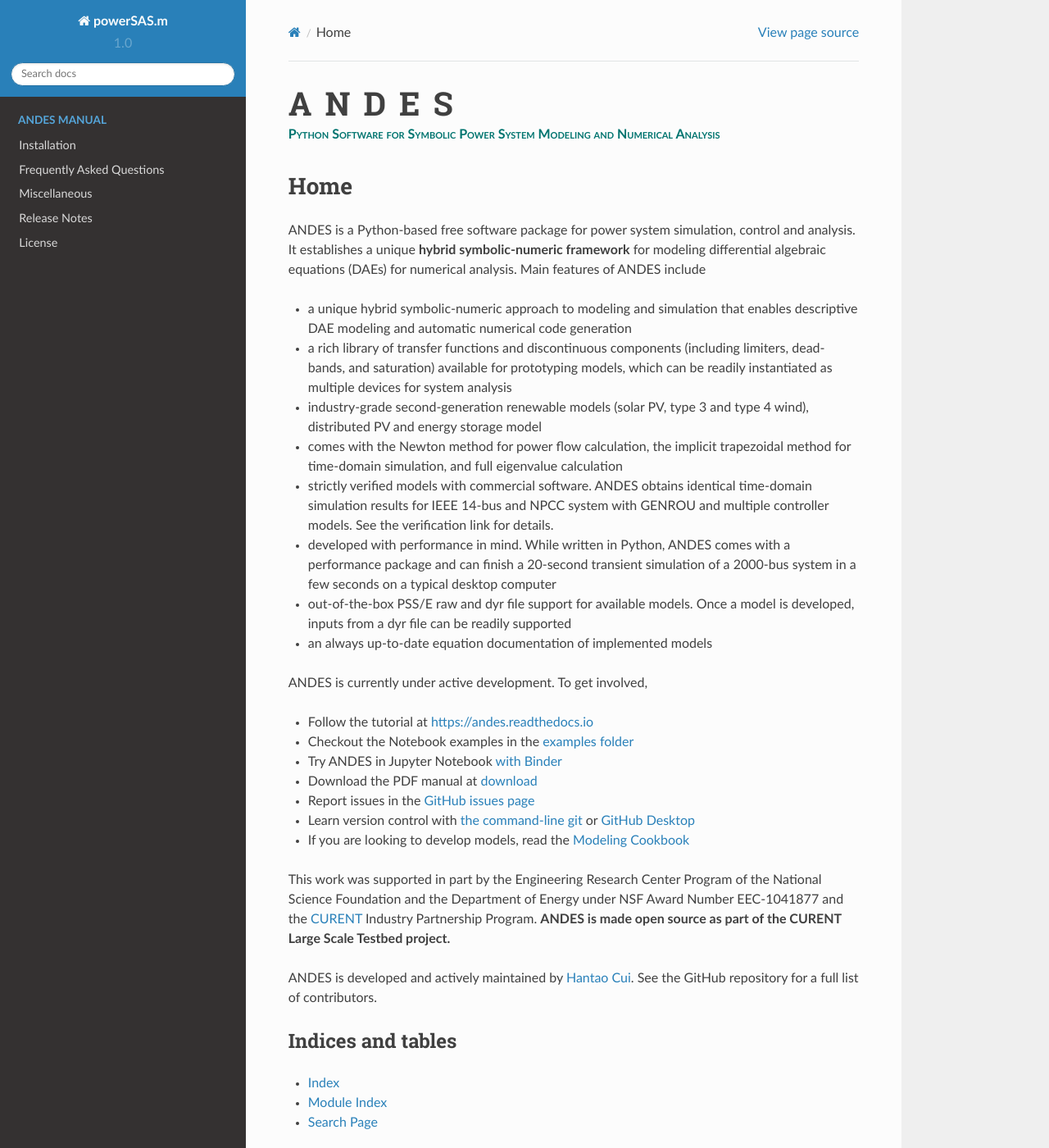
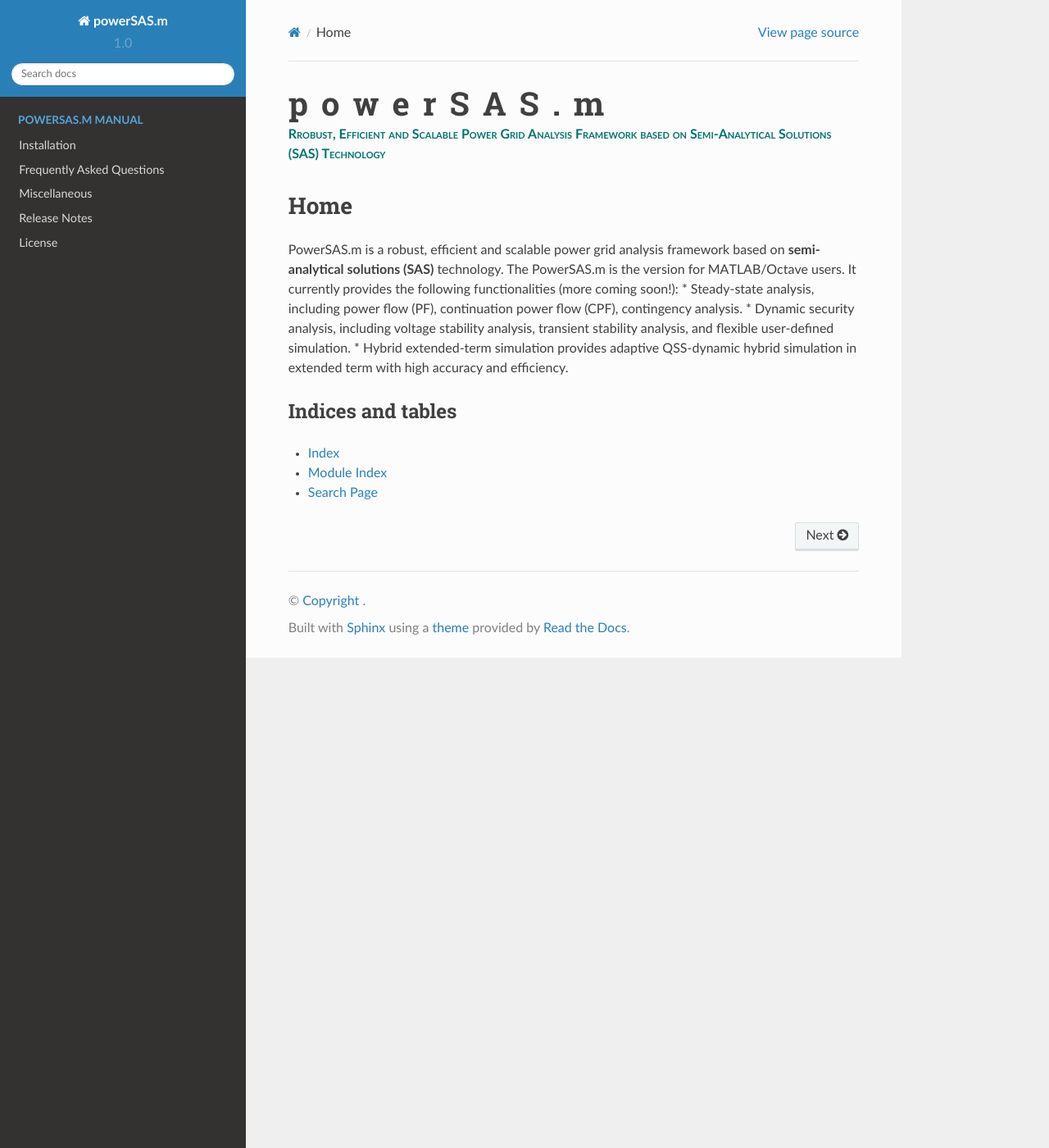
Before and after one commit to ANL-CEEESA/powersas.m, a Sphinx documentation site: the page built from docs/source/index.rst, in a window 1280 px wide and 1400 px high. Shown: the whole window at 82% size. Built offline with Sphinx 7.4.7 and the Read the Docs theme 2.0.0, drawn with Linux system fonts in a browser that asks for light colours; pages that are not in the unit, such as notebooks, are missing from menus.

Commit message:
start adding powerSAS.m to the template

```diff
--- a/docs/source/index.rst
+++ b/docs/source/index.rst
@@ -1,5 +1,5 @@
-.. ANDES documentation master file, created by
-   sphinx-quickstart on Thu Jun 21 11:11:34 2018.
+.. powerSAS.m documentation master file, created by
+   sphinx-quickstart on 02/21/2023.
    You can adapt this file completely to your liking, but it should at least
    contain the root `toctree` directive.
 
@@ -7,66 +7,71 @@
 
    <embed>
    <h1 style="letter-spacing: 0.4em; font-size: 2.5em !important;
-   margin-bottom: 0; padding-bottom: 0"> ANDES </h1>
+   margin-bottom: 0; padding-bottom: 0"> powerSAS.m </h1>
 
    <p style="color: #00746F; font-variant: small-caps; font-weight: bold;
    margin-bottom: 2em">
-   Python Software for Symbolic Power System Modeling and Numerical Analysis</p>
+   Rrobust, Efficient and Scalable Power Grid Analysis Framework based on Semi-Analytical Solutions (SAS) Technology</p>
    </embed>
 
 ****
 Home
 ****
+PowerSAS.m is a robust, efficient and scalable power grid analysis framework based on **semi-analytical solutions (SAS)** technology.
+The PowerSAS.m is the version for MATLAB/Octave users. It currently provides the following functionalities (more coming soon!):
+* Steady-state analysis, including power flow (PF), continuation power flow (CPF), contingency analysis.
+* Dynamic security analysis, including voltage stability analysis, transient stability analysis, and flexible user-defined simulation.
+* Hybrid extended-term simulation provides adaptive QSS-dynamic hybrid simulation in extended term with high accuracy and efficiency.
 
-ANDES is a Python-based free software package for power system simulation, control and analysis.
-It establishes a unique **hybrid symbolic-numeric framework** for modeling differential algebraic
-equations (DAEs) for numerical analysis. Main features of ANDES include
+.. ANDES is a Python-based free software package for power system simulation, control and analysis.
+.. It establishes a unique **hybrid symbolic-numeric framework** for modeling differential algebraic
+.. equations (DAEs) for numerical analysis. Main features of ANDES include
 
-* a unique hybrid symbolic-numeric approach to modeling and simulation that enables descriptive DAE modeling and
-  automatic numerical code generation
-* a rich library of transfer functions and discontinuous components (including limiters, dead-bands, and
-  saturation) available for prototyping models, which can be readily instantiated as multiple devices for
-  system analysis
-* industry-grade second-generation renewable models (solar PV, type 3 and type 4 wind),
-  distributed PV and energy storage model
-* comes with the Newton method for power flow calculation, the implicit trapezoidal method for time-domain
-  simulation, and full eigenvalue calculation
-* strictly verified models with commercial software. ANDES obtains identical time-domain simulation results for
-  IEEE 14-bus and NPCC system with GENROU and multiple controller models. See the verification link for details.
-* developed with performance in mind. While written in Python, ANDES comes with a performance package and can
-  finish a 20-second transient simulation of a 2000-bus system in a few seconds on a typical desktop computer
-* out-of-the-box PSS/E raw and dyr file support for available models. Once a model is developed, inputs from a
-  dyr file can be readily supported
-* an always up-to-date equation documentation of implemented models
+.. * a unique hybrid symbolic-numeric approach to modeling and simulation that enables descriptive DAE modeling and
+..   automatic numerical code generation
+.. * a rich library of transfer functions and discontinuous components (including limiters, dead-bands, and
+..   saturation) available for prototyping models, which can be readily instantiated as multiple devices for
+..   system analysis
+.. * industry-grade second-generation renewable models (solar PV, type 3 and type 4 wind),
+..   distributed PV and energy storage model
+.. * comes with the Newton method for power flow calculation, the implicit trapezoidal method for time-domain
+..   simulation, and full eigenvalue calculation
+.. * strictly verified models with commercial software. ANDES obtains identical time-domain simulation results for
+..   IEEE 14-bus and NPCC system with GENROU and multiple controller models. See the verification link for details.
+.. * developed with performance in mind. While written in Python, ANDES comes with a performance package and can
+..   finish a 20-second transient simulation of a 2000-bus system in a few seconds on a typical desktop computer
+.. * out-of-the-box PSS/E raw and dyr file support for available models. Once a model is developed, inputs from a
+..   dyr file can be readily supported
+.. * an always up-to-date equation documentation of implemented models
 
-ANDES is currently under active development. To get involved,
+.. ANDES is currently under active development. To get involved,
 
-* Follow the tutorial at
-  `https://andes.readthedocs.io <https://andes.readthedocs.io/en/stable/tutorial.html>`_
-* Checkout the Notebook examples in the
-  `examples folder <https://github.com/cuihantao/andes/tree/master/examples>`_
-* Try ANDES in Jupyter Notebook
-  `with Binder <https://mybinder.org/v2/gh/cuihantao/andes/master>`_
-* Download the PDF manual at
-  `download <https://andes.readthedocs.io/_/downloads/en/stable/pdf/>`_
-* Report issues in the
-  `GitHub issues page <https://github.com/cuihantao/andes/issues>`_
-* Learn version control with
-  `the command-line git <https://git-scm.com/docs/gittutorial>`_ or
-  `GitHub Desktop <https://help.github.com/en/desktop/getting-started-with-github-desktop>`_
-* If you are looking to develop models, read the
-  `Modeling Cookbook <https://andes.readthedocs.io/en/stable/modeling.html>`_
+.. * Follow the tutorial at
+..   `https://andes.readthedocs.io <https://andes.readthedocs.io/en/stable/tutorial.html>`_
+.. * Checkout the Notebook examples in the
+..   `examples folder <https://github.com/cuihantao/andes/tree/master/examples>`_
+.. * Try ANDES in Jupyter Notebook
+..   `with Binder <https://mybinder.org/v2/gh/cuihantao/andes/master>`_
+.. * Download the PDF manual at
+..   `download <https://andes.readthedocs.io/_/downloads/en/stable/pdf/>`_
+.. * Report issues in the
+..   `GitHub issues page <https://github.com/cuihantao/andes/issues>`_
+.. * Learn version control with
+..   `the command-line git <https://git-scm.com/docs/gittutorial>`_ or
+..   `GitHub Desktop <https://help.github.com/en/desktop/getting-started-with-github-desktop>`_
+.. * If you are looking to develop models, read the
+..   `Modeling Cookbook <https://andes.readthedocs.io/en/stable/modeling.html>`_
 
-This work was supported in part by the Engineering Research Center Program of
-the National Science Foundation and the Department of Energy under NSF Award
-Number EEC-1041877 and the `CURENT <https://curent.utk.edu>`_ Industry Partnership Program.
-**ANDES is made open source as part of the CURENT Large Scale Testbed project.**
+.. This work was supported in part by the Engineering Research Center Program of
+.. the National Science Foundation and the Department of Energy under NSF Award
+.. Number EEC-1041877 and the `CURENT <https://curent.utk.edu>`_ Industry Partnership Program.
+.. **ANDES is made open source as part of the CURENT Large Scale Testbed project.**
 
-ANDES is developed and actively maintained by `Hantao Cui <https://cui.eecps.com>`_.
-See the GitHub repository for a full list of contributors.
+.. ANDES is developed and actively maintained by `Hantao Cui <https://cui.eecps.com>`_.
+.. See the GitHub repository for a full list of contributors.
 
 .. toctree::
-   :caption: ANDES Manual
+   :caption: powerSAS.m Manual
    :maxdepth: 3
    :hidden:
 
```
